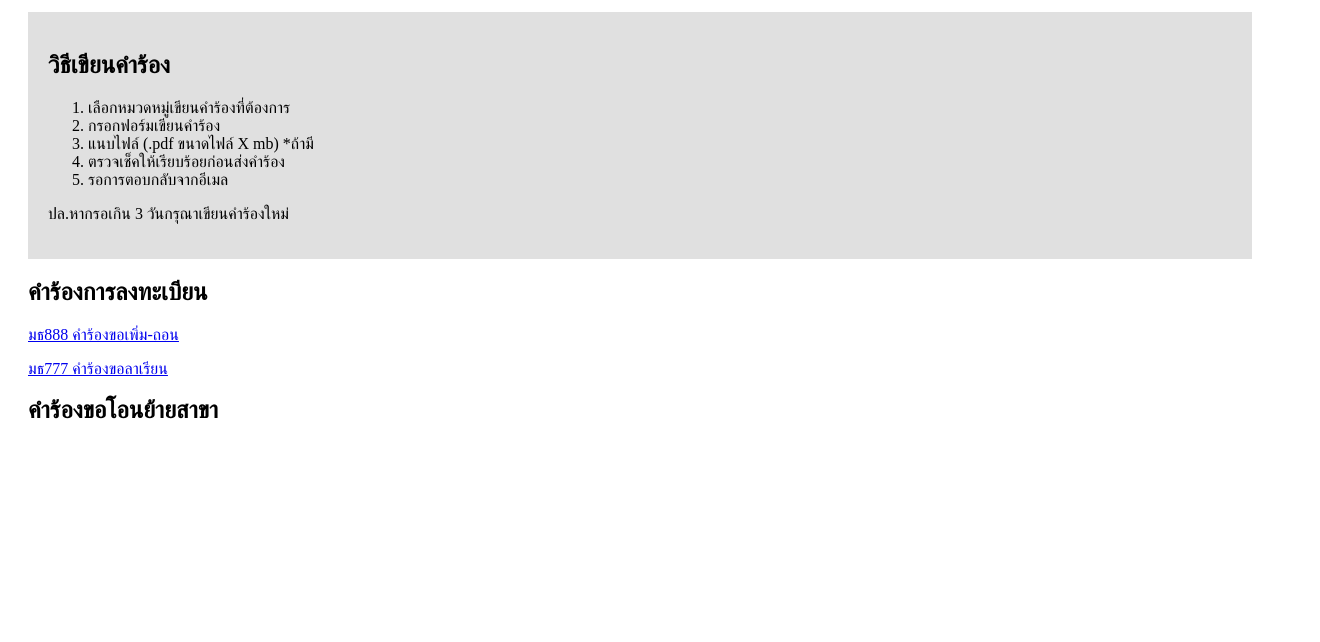
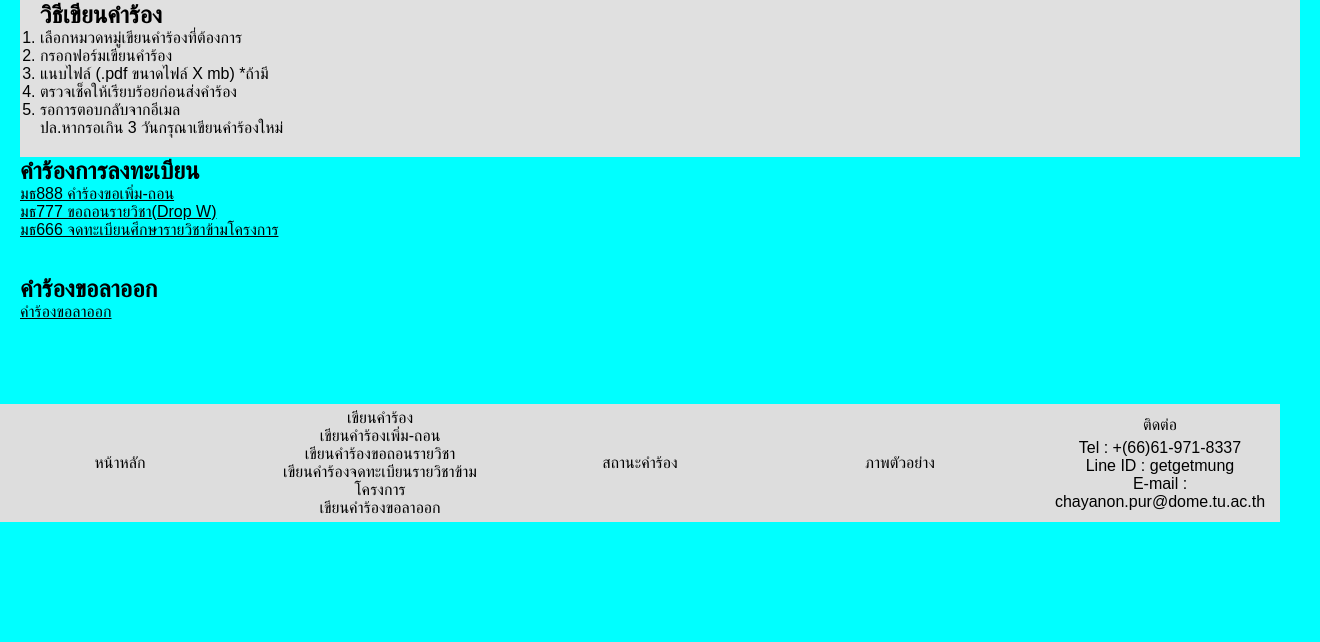
Before and after one commit to woonwhy/cs261-group4-650001, a plain HTML site: page html/home.html in a window 1280 px wide. Shown: the part 158-800 px from the top of the page, 1320 px wide, since content can reach past the window. Drawn offline with Linux system fonts and the light colour scheme.

Commit message:
modified main page

```diff
--- a/html/home.html
+++ b/html/home.html
@@ -6,6 +6,18 @@
     <title>เขียนคำร้อง</title>
     </script>
     <style>
+        *{
+            margin:0;
+            padding:0;
+            font-family: sans-serif;
+            color: #000;
+            max-width: 1440px;
+
+
+        }
+         body{
+            background-color: aqua;
+        }
         /* สไตล์ของแถบเมนูด้านบน */
         .navbar {
             background-color: #f0a500;
@@ -57,8 +69,10 @@
 
         /* สไตล์สำหรับเนื้อหาตรงกลาง */
         .content {
-            display: flex;
+            display: block;
             margin-top: 20px;
+            height:500px;/* กำหนดความยาวหน้าจอเป็น responsive*/
+
         }
         .main-content {
             width: 100%;
@@ -73,9 +87,31 @@
             padding: 20px;
             margin-top: 20px;
         }
+        .footer{
+           background-color: #ddd;
+           width:100%;
+
+        }
+        .footer-content {
+            display: flex; /* ใช้ flexbox ในการจัดเรียงองค์ประกอบภายใน */
+            justify-content: space-between; /* จัดเรียงกล่องแต่ละกล่องให้ห่างกัน */
+            align-items: center; /* จัดกล่องให้อยู่กึ่งกลางในแนวตั้ง */
+            flex-wrap: wrap; /* เมื่อหน้าจอเล็กลง, กล่องจะเปลี่ยนไปอยู่แถวถัดไป */
+            gap: 20px; /* ระยะห่างระหว่างกล่อง */
+        }
+
+        .box {
+            flex: 1; /* ให้แต่ละกล่องขยายตัวเพื่อใช้พื้นที่ */
+            text-align: center; /* จัดข้อความให้อยู่กึ่งกลาง */
+        }
+
+        .box p {
+            margin: 5px 0; /* เพิ่มระยะห่างระหว่างข้อความ */
+        }
     </style>
 </head>
 <body>
+    <div class="contrainer">
     <!-- แถบเมนูด้านบน -->
     <div class="navbar">
         <div class="left">มหาวิทยาลัยธรรมศาสตร์</div>
@@ -87,12 +123,11 @@
                     <a href="form1.html">จดทะเบียนล่าช้า/เพิ่มล่าช้า</a>
                     <a href="form2.html">ขอถอนรายวิชา(Drop W)</a>
                     <a href="form3.html">จดทะเบียนศึกษารายวิชาข้ามโครงการ</a>
-                    <a href="form3.html">คำร้องขอลาออก</a>
+                    <a href="form4.html">คำร้องขอลาออก</a>
                 </div>
             </div>
-            <a href="../html/home.html">ภาพตัวอย่าง</a>
-            <a href="../html/status.html">สถานะคำร้อง</a>
-            <a href="../html/home.html">ติดต่อเพิ่มเติม</a>
+            <a href="example.html">ภาพตัวอย่าง</a>
+            <a href="status.html">สถานะคำร้อง</a>
         </div>
     </div>
 
@@ -113,11 +148,48 @@
             </div>
 
             <h2>คำร้องการลงทะเบียน</h2>
-            <p><a href="request888.html">มธ888 คำร้องขอเพิ่ม-ถอน</a></p>
-            <p><a href="request777.html">มธ777 คำร้องขอลาเรียน</a></p>
+            <p><a href="form1.html">มธ888 คำร้องขอเพิ่ม-ถอน</a></p>
+            <p><a href="form2.html">มธ777 ขอถอนรายวิชา(Drop W)</a></p>
+            <p><a href="form3.html">มธ666 จดทะเบียนศึกษารายวิชาข้ามโครงการ</a></p>
+            <br>
+            <br>
+            <h2>คำร้องขอลาออก     </h2>
+            <p><a href="form4.html">คำร้องขอลาออก</a></p>
 
-            <h2>คำร้องขอโอนย้ายสาขา</h2>
+           <!--<h2>คำร้องขอโอนย้ายสาขา</h2>-->
+
         </div>
     </div>
+    <div class="footer">
+        <div class="footer-content">
+            <div class="box">
+                <p>หน้าหลัก</p>
+            </div>
+            <div class="box">
+                <p>
+                    เขียนคำร้อง<br>
+                    เขียนคำร้องเพิ่ม-ถอน<br>
+                    เขียนคำร้องขอถอนรายวิชา<br>
+                    เขียนคำร้องจดทะเบียนรายวิชาข้ามโครงการ<br>
+                    เขียนคำร้องขอลาออก<br>
+
+                </p>
+            </div>
+            <div class="box">
+                <p>สถานะคำร้อง</p>
+            </div>
+            <div class="box">
+                <p>ภาพตัวอย่าง</p>
+            </div>
+            <div class="box">
+                <p>ติดต่อ</p>
+                <p>Tel : +(66)61-971-8337<br> Line ID : getgetmung<br>E-mail : chayanon.pur@dome.tu.ac.th</p>
+            </div>
+
+        </div>
+
+    </div>
+
+</div>
 </body>
 </html>
```
Also changed, not shown: html/main.html (deleted, +0 -30 lines).
